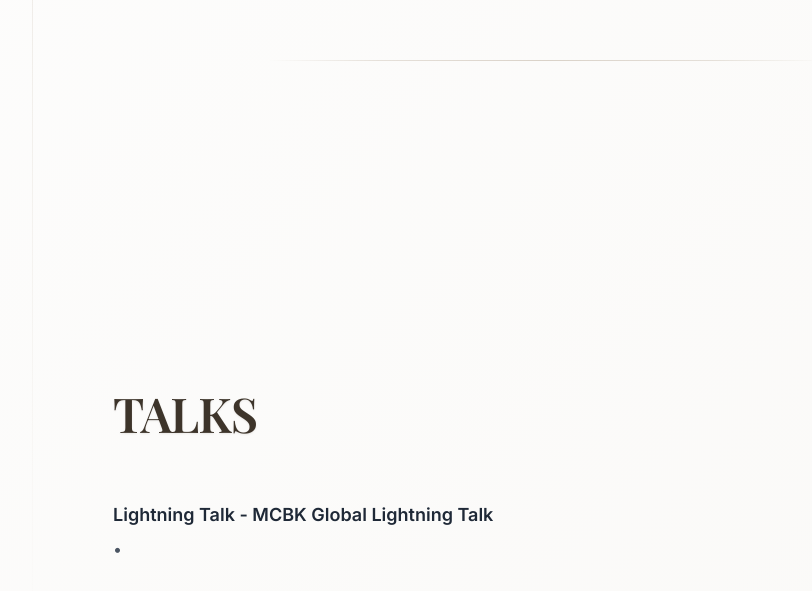
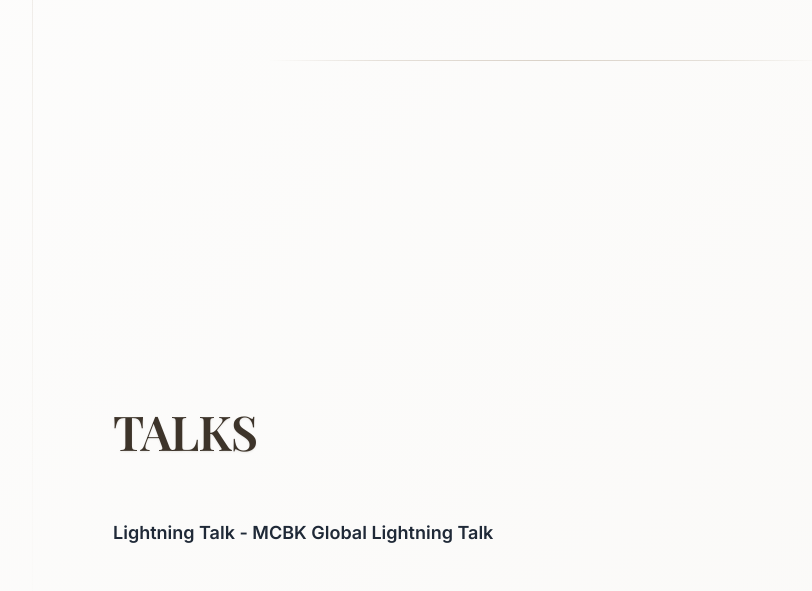
Before and after one commit to JERRICKGERALD/JERRICKGERALD.github.io, a React (Create React App) app: page / in a window 1280 px wide. Shown: the part 3907-4498 px from the top of the page, without its empty margins (267-1079 px from the left). Built offline with nearby package versions, Linux system fonts and the light colour scheme.

Commit message:
Removed the . in Talks section

```diff
--- a/src/components/sections/TalksSection.js
+++ b/src/components/sections/TalksSection.js
@@ -12,7 +12,7 @@ export const TalksSection = ({ talks }) => {
           <h3 className="text-lg font-semibold text-gray-800 mb-2">
             {talk.title}
           </h3>
-          <div className="text-gray-600 mb-2">
+          {/* <div className="text-gray-600 mb-2">
             <span className="font-medium">{talk.venue}</span>
             {talk.location && <span> • {talk.location}</span>}
             <span> • {talk.date}</span>
@@ -35,7 +35,7 @@ export const TalksSection = ({ talks }) => {
                 [ Video ]
               </a>
             )}
-          </div>
+          </div> */}
         </div>
       ))}
     </div>
```
